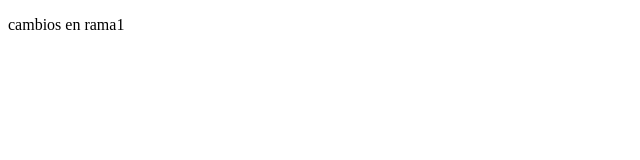
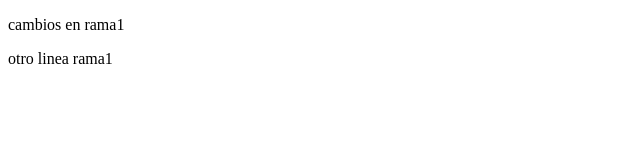
Before and after one commit to jhonnet31/prueba, a plain HTML site: page index.html in a window 1280 px wide. Shown: the full height of the page, 0-640 px from the left. Drawn offline with Linux system fonts and the light colour scheme.

Commit message:
otra linea ramra
linea nueva

```diff
--- a/index.html
+++ b/index.html
@@ -9,6 +9,7 @@
 <body>
     <!-- <h2>Primer commit en git </h2> -->
     <p>cambios en rama1</p>
+    <p>otro linea rama1</p>
 
 </body>
 </html>
```
